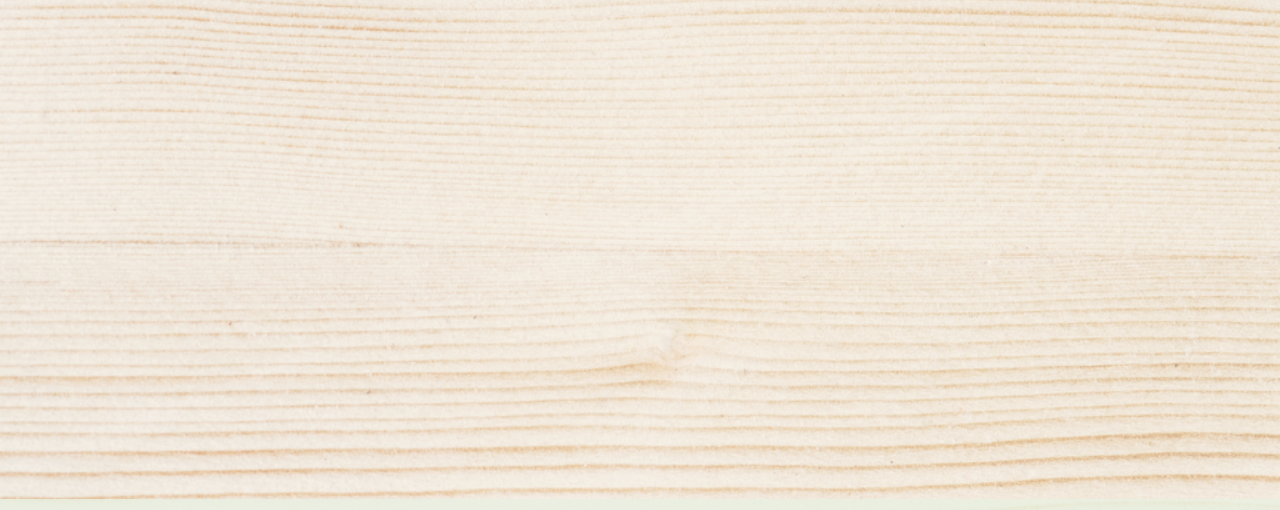
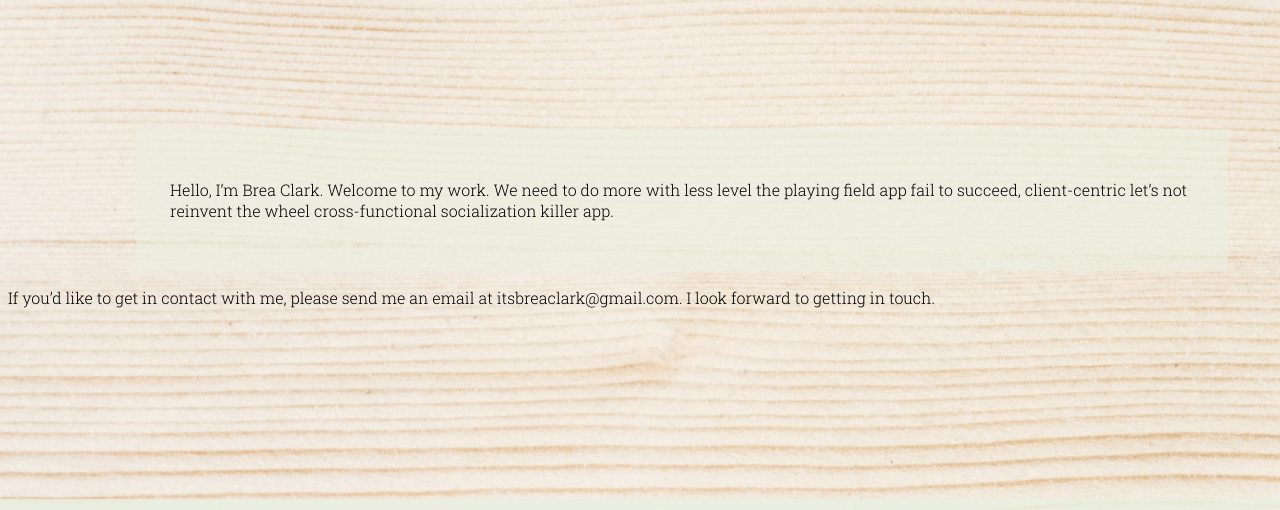
Before and after one commit to breaclark/breaclark.github.io, a plain HTML site: page index.html in a window 1280 px wide. Shown: the part 231-741 px from the top of the page. Drawn offline with nearby package versions, Linux system fonts and the light colour scheme.

Commit message:
Add about section

```diff
--- a/css/styles.css
+++ b/css/styles.css
@@ -12,10 +12,10 @@ body {
 
 #header-background {
   background-color: rgba(233, 241, 226, 1);
-  top: 0px;
   height: 110px;
   left: 0px;
   position: fixed;
+  top: 0px;
   width: 100vw;
   z-index: -1;
 }
@@ -44,6 +44,15 @@ body {
   margin: 30px;
 }
 
+#about {
+  background-color: rgba(233, 241, 226, 0.6);
+  margin-top: 45vh;
+  margin-right: 10vw;
+  margin-left: 10vw;
+  padding: 34px;
+  width: 80vw;
+}
+
 #footer {
   align-items: center;
   background-color: rgba(233, 241, 226, 0.8);
```
